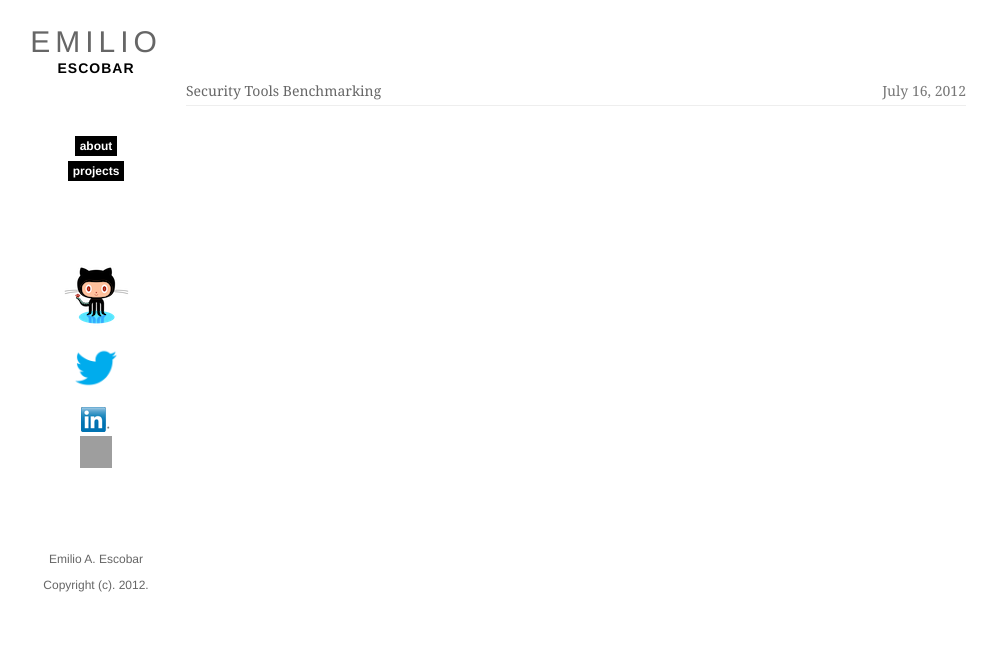
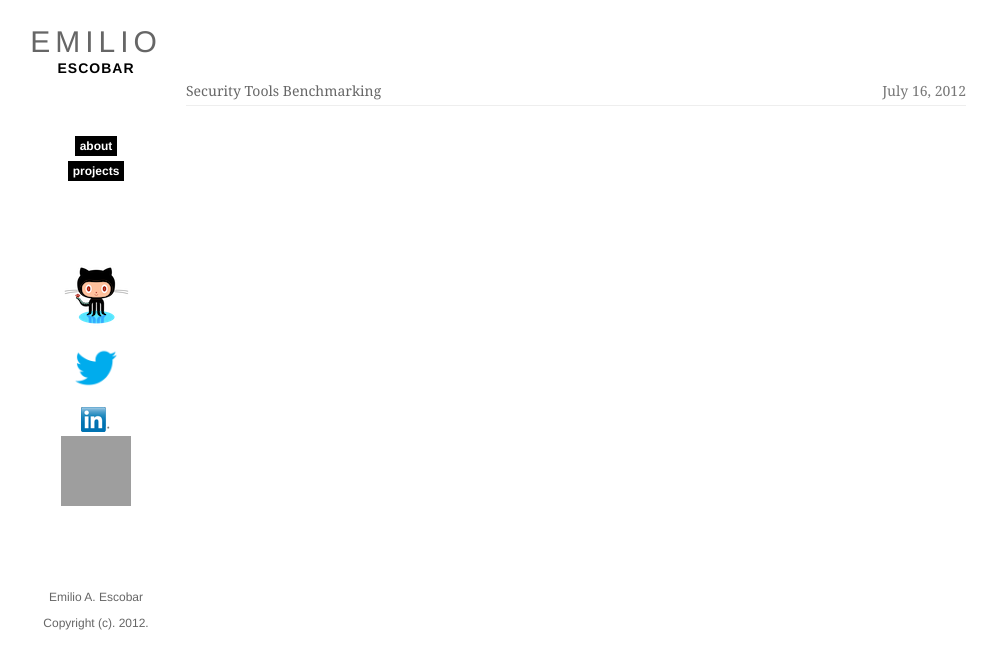
Before and after one commit to eaescob/eaescob.github.io, a Jekyll site: the page built from index.html, in a window 1280 px wide. Shown: the top 669 px of the page, without its empty margins (154-1151 px from the left). Built offline with Jekyll 4.4.1, drawn with Linux system fonts in a browser that asks for light colours; Markdown is read by kramdown in place of the engine named in the settings; grey boxes are pictures that could not be loaded.

Commit message:
changing layout

```diff
--- a/_layouts/layout.html
+++ b/_layouts/layout.html
@@ -55,7 +55,7 @@
 				</div>
 				<div class="side-gplus">
 					<a href="//plus.google.com/107780988381532335005?prsrc=3" rel="publisher" style="text-decoration:none;">
-					<img src="//ssl.gstatic.com/images/icons/gplus-32.png" alt="Google+" style="border:0;width:32px;height:32px;"/></a>
+					<img src="//ssl.gstatic.com/images/icons/gplus-32.png" alt="Google+" style="border:0;" width="70" height="70"/></a>
 				</div>
 			</div>
 			<div id="copyright">
```
